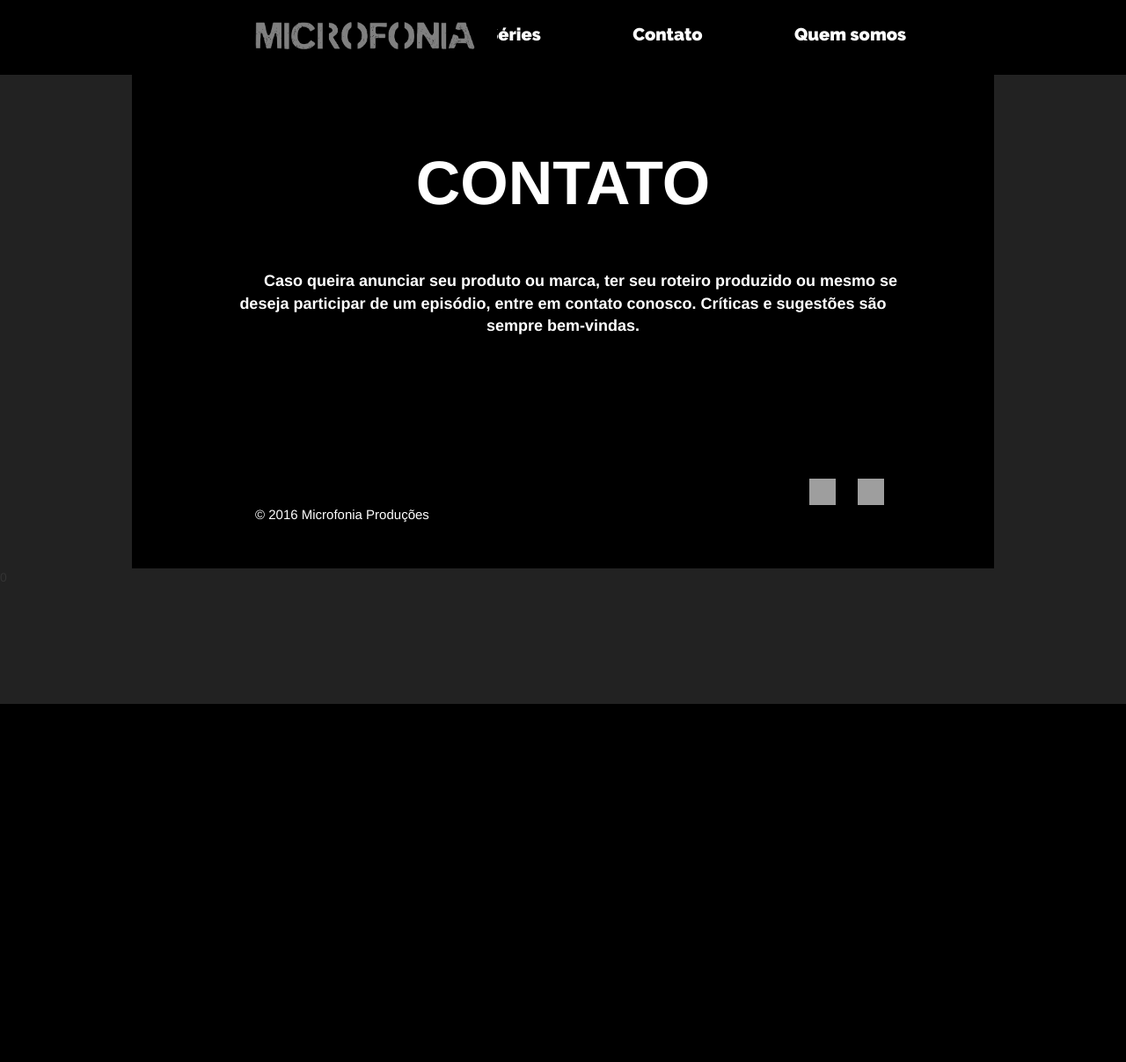
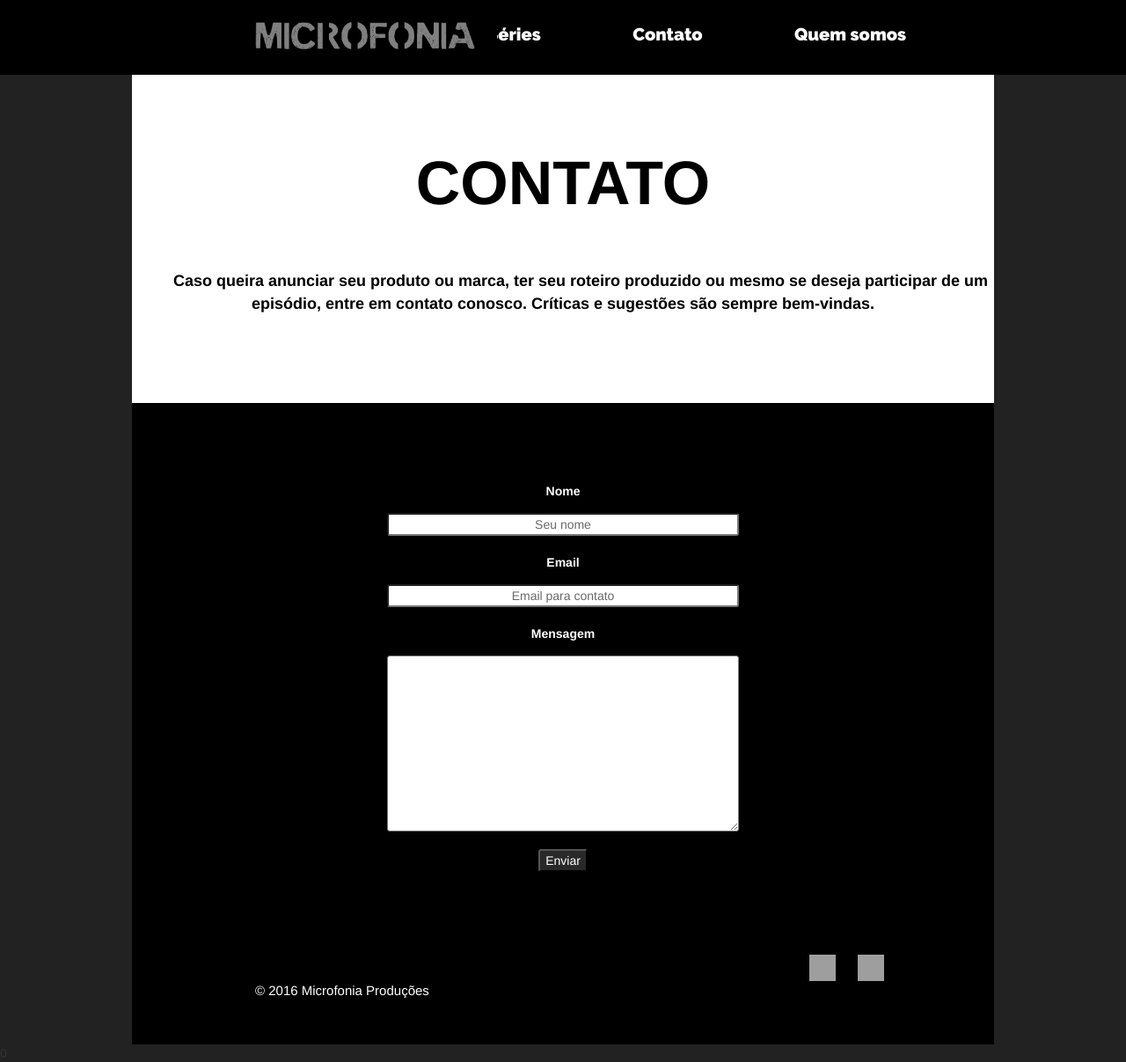
Before and after one commit to Microfonia/website, a Django app: page /microfonia/contato in a window 1280 px wide. Shown: the whole page at 88% size. Before the commit the page ends 800 px from the top, so only its background shows below. Run offline with Django 3.2, Linux system fonts and the light colour scheme; some libraries are stand-ins or nearby versions; grey boxes are pictures that could not be loaded.

Commit message:
creat the Contact page layout

```diff
--- a/microfonia/static/microfonia/aboutus.css
+++ b/microfonia/static/microfonia/aboutus.css
@@ -16,7 +16,12 @@ h2{
 
 #first-element{
 	text-align: center;
-	padding-top: 110px;
+	padding-top: 90px;
+	padding-bottom: 20px;
+	background-color: white;
+	color: black;
+	width: 980px;
+	margin-left: -100px;
 
 }
 
@@ -62,3 +67,37 @@ h2{
 a{
 	color: white;
 }
+
+#content {
+	margin-top: 90px;
+	text-align: center;
+	width: 80%;
+	margin-left: auto;
+	margin-right: auto;
+
+
+}
+
+input, textarea  {
+	color: #696969;
+	width: 400px;
+	display: block;
+	margin-left: auto;
+	margin-right: auto;
+	text-align: center;
+	margin-bottom: 20px;
+	margin-top: 10px;
+	border-radius: 3px;
+}
+
+textarea {
+	width: 400px;
+	height: 200px;
+	text-align: left;
+}
+
+button {
+	background-color: #292929;
+	color: white;
+	border-radius: 3px;
+}
--- a/microfonia/static/microfonia/contact.css
+++ /dev/null
@@ -1 +0,0 @@
-contact
--- a/microfonia/static/microfonia/template.css
+++ b/microfonia/static/microfonia/template.css
@@ -49,6 +49,7 @@
 .grey-background {
 	background-color: #222;
 }
+
 
 .black-background {
 	background-color: #000;
--- a/microfonia/templates/base.html
+++ b/microfonia/templates/base.html
@@ -42,7 +42,7 @@
 
 
 	<div class="content-format black-background">
-
+	<div class="white-background">Olar</div>
 
 
 		{% block conteudo %}
--- a/microfonia/templates/contact.html
+++ b/microfonia/templates/contact.html
@@ -15,7 +15,23 @@
 <p><strong>Caso queira anunciar seu produto ou marca, ter seu roteiro produzido ou mesmo se deseja participar de um episódio, entre em contato conosco. Críticas e sugestões são sempre bem-vindas.</strong></p>
 </div>
 
+<div id="content">
+	<form action="#" method="">
 
+			<label for="name">Nome</label>
+			<input type="text" name="name" value="Seu nome" />
+
+			<label for="email">Email</label>
+			<input type="email" name="email" value="Email para contato" />
+
+			<label for="message">Mensagem</label>
+			<textarea id="message"></textarea>
+
+			<button>Enviar</button>
+
+	</form>
+
+</div>
 
 
 
```
